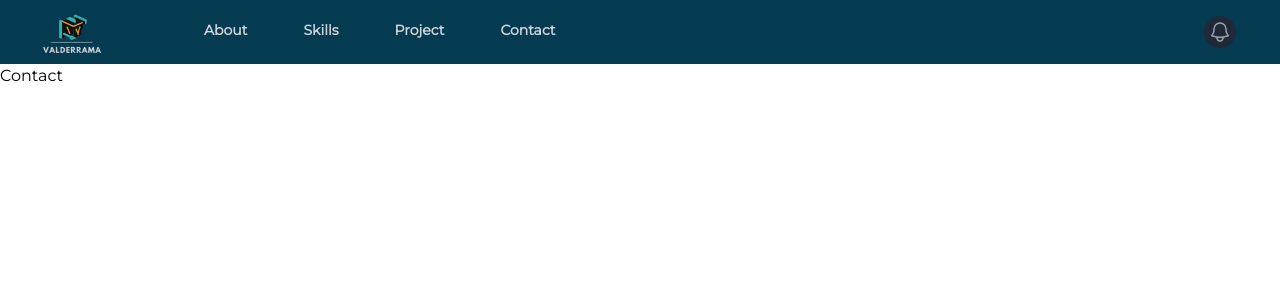
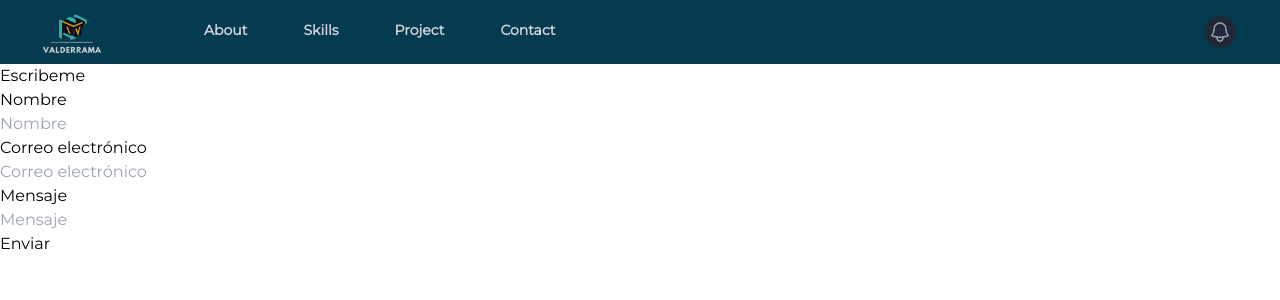
Before and after one commit to percylin33/portafolio, a Next.js app: page /Contact in a window 1280 px wide. Shown: the top 300 px of the page. Built offline with nearby package versions, Linux system fonts and the light colour scheme.

Commit message:
fly-formt

```diff
--- a/src/app/Contact/page.tsx
+++ b/src/app/Contact/page.tsx
@@ -1,5 +1,9 @@
+import Formulario from "@/components/Formulario";
+
 const Contact = () => {
-    return <div> Contact</div>
+    return <div>
+      <Formulario />
+    </div>
   };
 
   export default Contact;
--- /dev/null
+++ b/src/components/Formulario.tsx
@@ -0,0 +1,94 @@
+"use client"
+
+import React, { useState, ChangeEvent, FormEvent } from "react";
+
+
+const Formulario = () => {
+  const [name, setName] = useState("");
+  const [email, setEmail] = useState("");
+  const [message, setMessage] = useState("");
+
+  const onSubmit = async (event: FormEvent) => {
+    event.preventDefault();
+
+    // Enviar el mensaje al correo electrónico
+    const data = {
+      name: name,
+      email: email,
+      message: message,
+    };
+
+    await fetch("https://example.com/contact", {
+      method: "POST",
+      body: JSON.stringify(data),
+    });
+
+    // Limpiar los campos del formulario
+    setName("");
+    setEmail("");
+    setMessage("");
+  };
+
+  const handleNameChange = (event: ChangeEvent<HTMLInputElement>) => {
+    setName(event.target.value);
+  };
+
+  const handleEmailChange = (event: ChangeEvent<HTMLInputElement>) => {
+    setEmail(event.target.value);
+  };
+
+  const handleMessageChange = (event: ChangeEvent<HTMLInputElement>) => {
+    setMessage(event.target.value);
+  };
+
+  return (
+    <div>
+      <div>
+        <div></div>
+        <div>
+          <h1>Escribeme</h1>
+          <form onSubmit={onSubmit}>
+            <div>
+              <label htmlFor="name">Nombre</label>
+              <div>
+                <input
+                  id="name"
+                  placeholder="Nombre"
+                  value={name}
+                  onChange={handleNameChange}
+                />
+              </div>
+            </div>
+            <div>
+              <label htmlFor="email">Correo electrónico</label>
+              <div>
+                <input
+                  id="email"
+                  placeholder="Correo electrónico"
+                  value={email}
+                  onChange={handleEmailChange}
+                />
+              </div>
+            </div>
+            <div>
+              <label htmlFor="message">Mensaje</label>
+              <div>
+                <input
+                  id="message"
+                  placeholder="Mensaje"
+                  value={message}
+                  onChange={handleMessageChange}
+                />
+              </div>
+            </div>
+            <div>
+              <button type="submit">Enviar</button>
+            </div>
+          </form>
+        </div>
+      </div>
+    </div>
+  );
+};
+
+export default Formulario;
```
